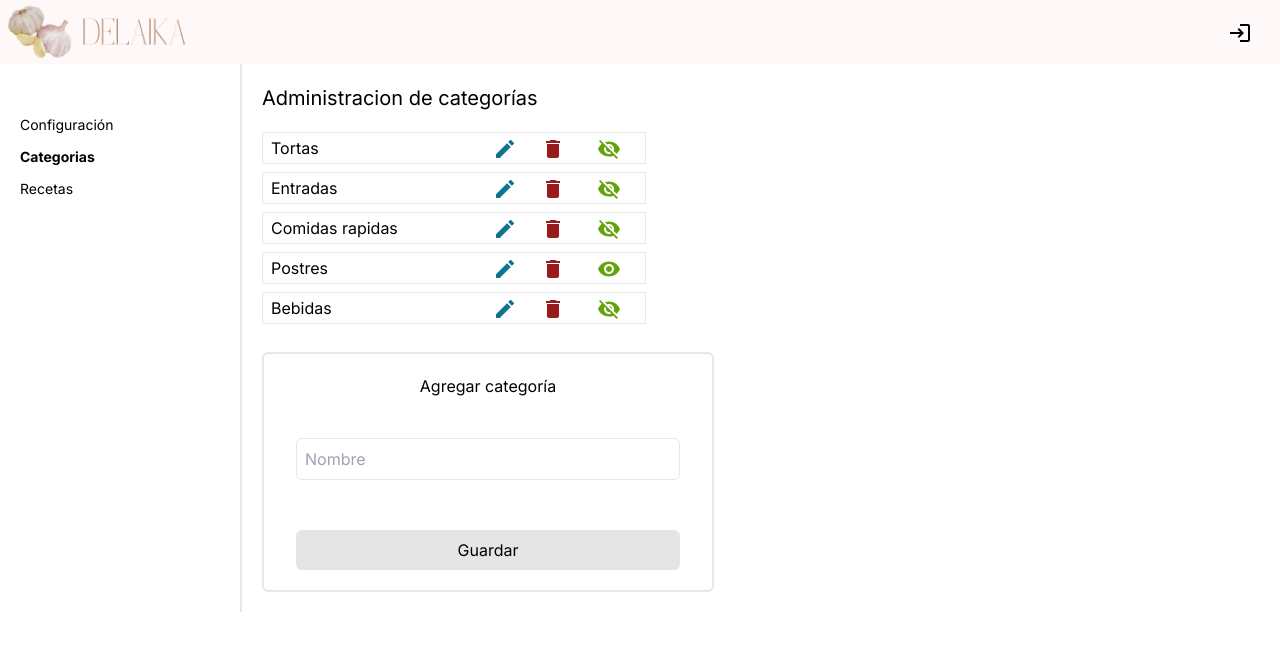
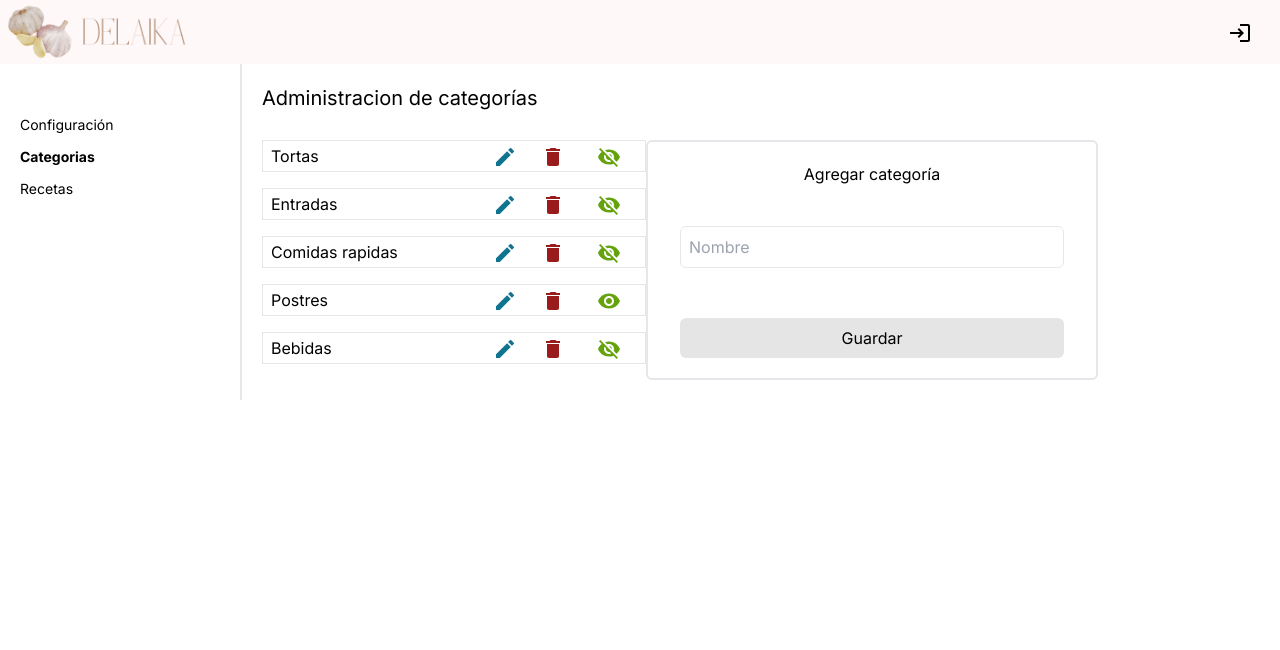
Before and after one commit to valentinaconde/delaika-recipes-FRONT, a Next.js app: page /backoffice/admin/categories in a window 1280 px wide. Shown: the top 650 px of the page. Built offline with nearby package versions, Linux system fonts and the light colour scheme.

Commit message:
feat: Add Categories page and components for managing categories in backoffice admin

```diff
--- a/app/backoffice/admin/categories/addCategory/index.tsx
+++ b/app/backoffice/admin/categories/addCategory/index.tsx
@@ -1,29 +1,35 @@
+import { CategoriesContext } from '@/app/context/CategoriesContext';
+import { Category } from '@/app/interfaces/categories';
 import {
     Formik,
     Form,
     Field,
 } from 'formik';
+import { useContext } from 'react';
 
-interface MyFormValues {
-    name: string;
-}
 
 export default function AddCategory() {
 
-    const initialValues: MyFormValues = { name: '' };
+    const {handleAddCategory, categories} = useContext(CategoriesContext)
+
+    const initialValues: Category = { id:0, name: '', hide: false };
+
+    const handleSubmit = (category: Category) => {
+        const lastAddedCategory = categories[categories.length - 1];
+        category.id = lastAddedCategory.id + 1;
+        handleAddCategory(category)
+        localStorage.setItem('categories', JSON.stringify(categories))
+    }
 
     return (
         <div className="flex flex-col">
             <Formik
                 initialValues={initialValues}
-                onSubmit={(values, actions) => {
-                    console.log({ values, actions });
-                    alert(JSON.stringify(values, null, 2));
-                    actions.setSubmitting(false);
-
+                onSubmit={(values) => {
+                    handleSubmit(values)
                 }}
             >
-                <Form className='flex flex-col items-center mt-5 px-8 py-5 border-2 rounded-md'>
+                <Form className='flex flex-col items-center mt-2 px-8 py-5 border-2 rounded-md'>
                     <h1 className='pb-10'>Agregar categoría</h1>
                     <div className='h-20 '>
                         <Field id="name" name="name" placeholder="Nombre" className={`w-96 self-center p-2 border rounded-md`} />
--- /dev/null
+++ b/app/backoffice/admin/categories/categoriesList/index.tsx
@@ -0,0 +1,40 @@
+'use client'
+import { useContext, useEffect, useState } from "react"
+
+import cat from '../../../../mocks/data/categories.json'
+
+import EditModal from '../editModal'
+import ConfirmModal from '../confirmModal'
+import { CategoriesContext } from "@/app/context/CategoriesContext"
+
+
+
+export default function Categories() {
+    useEffect(() => {
+        if(localStorage.getItem('categories')) {
+            cat.categories = JSON.parse(localStorage.getItem('categories') || '')
+        }
+        handleSetCategories(cat.categories)
+        localStorage.setItem('categories', JSON.stringify(cat.categories))
+    }, [])
+
+    const { categories, handleSetCategories} = useContext(CategoriesContext)
+
+    return (
+        <div className="flex flex-col">
+            {
+                categories?.map(category => (
+                    <div key={category.id} className="border border-solid h-8 flex items-center justify-between px-2 my-2 w-96">
+                        <h2>{category.name}</h2>
+                        <div>
+                            <button className="text-cyan-700 px-2 py-1"><EditModal id={category.id} name={category.name} /></button>
+                            <button className="text-red-800 px-2 py-1"><ConfirmModal category={category} action='delete' /></button>
+                            <button className="text-lime-600 px-2 py-1"><ConfirmModal action='hide' category={category} /></button>
+                        </div>
+                    </div>
+                ))
+            }
+
+        </div>
+    )
+}
--- a/app/backoffice/admin/categories/page.tsx
+++ b/app/backoffice/admin/categories/page.tsx
@@ -1,37 +1,24 @@
 'use client'
-import { useEffect, useState } from "react"
+import { useContext, useEffect, useState } from "react"
 import cat from '../../../mocks/data/categories.json'
 import { Category } from "../../../interfaces/categories"
 
-import EditModal from './editModal'
-import ConfirmModal from './confirmModal'
+import AddCategory from './addCategory'
+import CategoriesList from './categoriesList'
 
-import AddCategory from './addCategory'
+import CateogriesProvider from '../../../context/CategoriesProvider'
 
 export default function Categories() {
-    const [categories, setCategories] = useState<Category[]>([])
 
-    useEffect(() => {
-        setCategories(cat.categories)
-    }, [])
 
     return (
-        <>
-        <h1 className="text-xl mb-5" >Administracion de categorías</h1>
-            {
-                categories.map(category => (
-                    <div key={category.id} className="border border-solid h-8 flex items-center justify-between px-2 my-2 w-96">
-                        <h2>{category.name}</h2>
-                        <div>
-                            <button className="text-cyan-700 px-2 py-1"><EditModal id={category.id} name={category.name} /></button>
-                            <button className="text-red-800 px-2 py-1"><ConfirmModal category={category} action='delete'/></button>
-                            <button className="text-lime-600 px-2 py-1"><ConfirmModal  action='hide' category={category}  /></button>
-                        </div>
-                    </div>
-                ))
-            }
+        <CateogriesProvider>
+            <h1 className="text-xl mb-5" >Administracion de categorías</h1>
+            <div className="flex">
+                <CategoriesList />
+                <AddCategory />
+            </div>
+        </CateogriesProvider>
 
-        <AddCategory />
-        </>
     )
 }
--- /dev/null
+++ b/app/context/CategoriesContext.ts
@@ -0,0 +1,14 @@
+import { createContext } from "react";
+import { Category } from "../interfaces/categories";
+
+interface CategoriesContextProps {
+    categories: Category[];
+    handleSetCategories: (categories: Category[]) => void;
+    handleAddCategory: (category: Category) => void;
+}
+
+export const CategoriesContext = createContext<CategoriesContextProps>({
+    categories: [],
+    handleSetCategories: () => {},
+    handleAddCategory: () => {},
+})
--- /dev/null
+++ b/app/context/CategoriesProvider.tsx
@@ -0,0 +1,23 @@
+'use client'
+import * as React from 'react';
+import { useState } from 'react';
+import { Category } from '../interfaces/categories';
+import { CategoriesContext } from './CategoriesContext';
+
+export default function CategoriesProvider({children}: {children: React.ReactNode}) {
+
+    const [categories, setCategories] = useState<Category[]>([])
+
+    const handleSetCategories = (categories: Category[]) => {
+        setCategories(categories)
+    }
+
+    const handleAddCategory = (category: Category) => {
+        setCategories([...categories, category])
+    }
+
+    return (
+        <CategoriesContext.Provider value={{ categories, handleSetCategories, handleAddCategory }}>{children}</CategoriesContext.Provider>
+    )
+
+}
```
